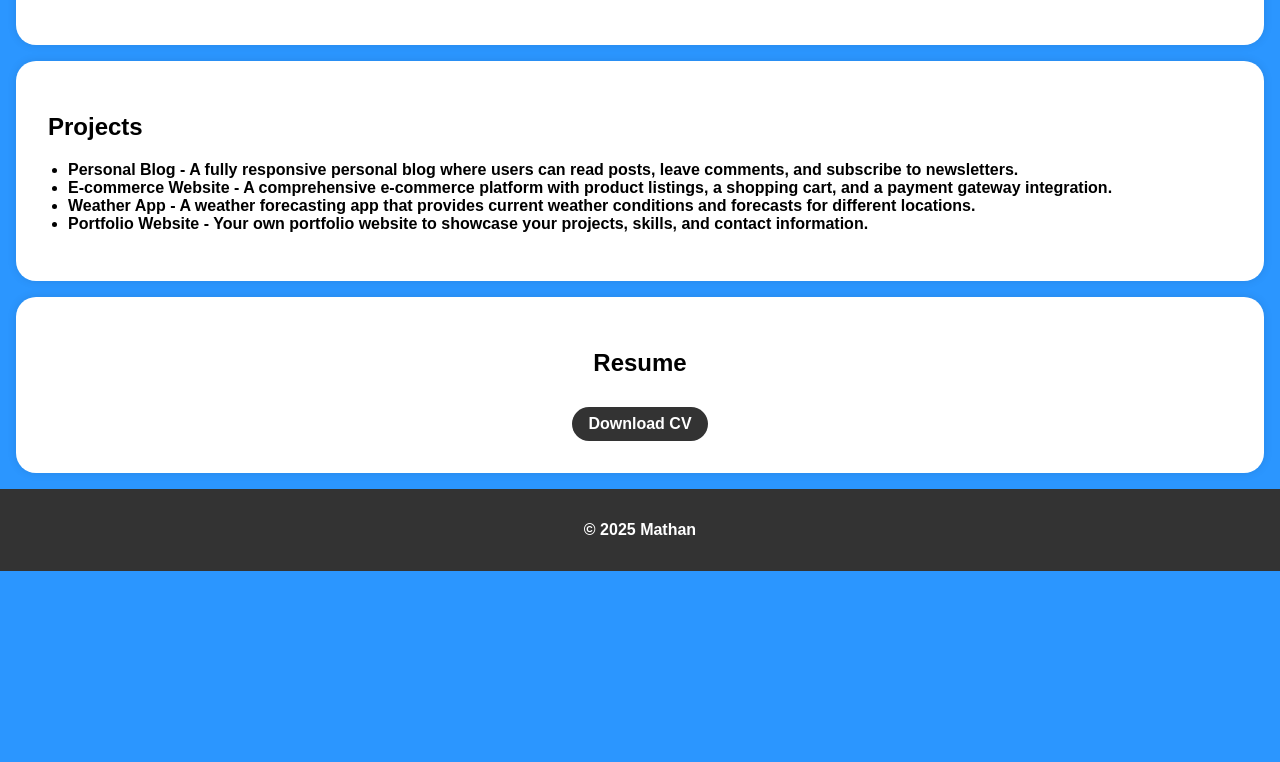
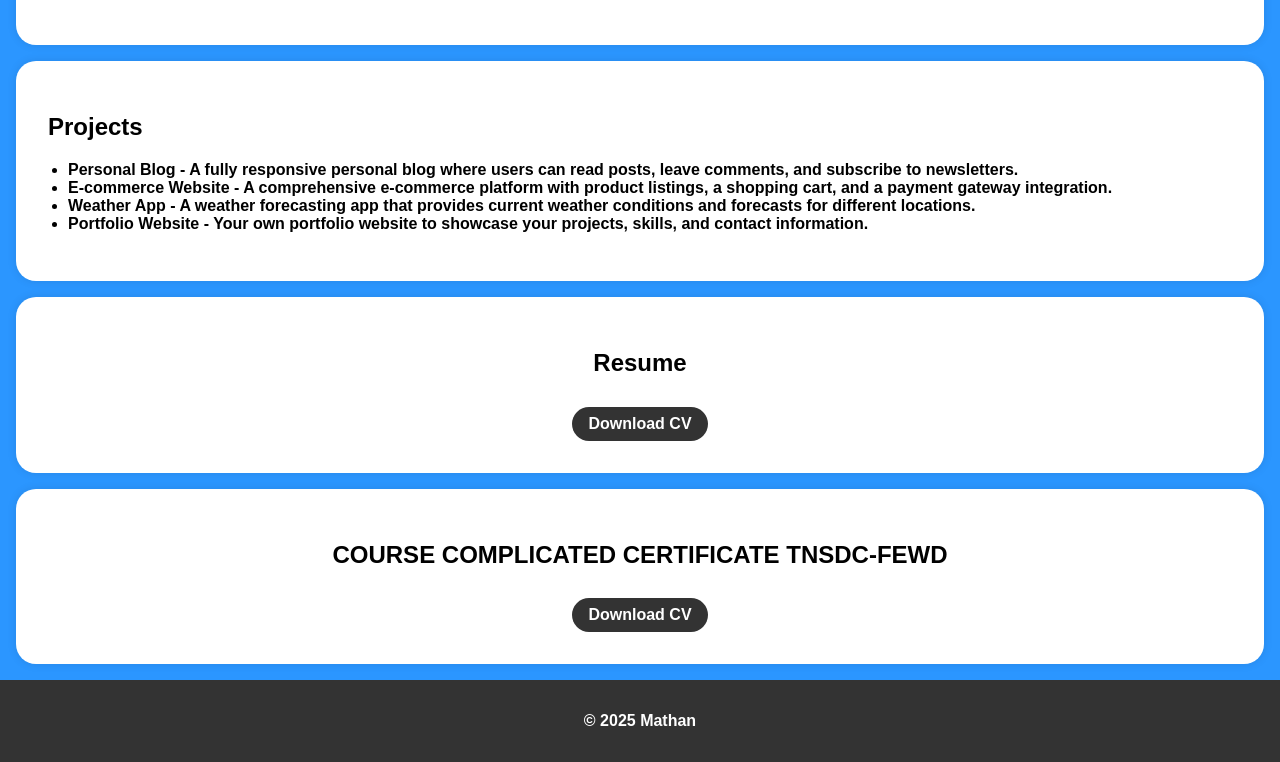
Before and after one commit to mathan2324/Port, a plain HTML site: page index.html in a window 1280 px wide. Shown: the part 857-1619 px from the top of the page. Before the commit the page ends 1428 px from the top, so only its background shows below. Drawn offline with Linux system fonts and the light colour scheme.

Commit message:
Update index.html

```diff
--- a/index.html
+++ b/index.html
@@ -169,6 +169,19 @@
 
     </section>
 
+
+    <section id="certificate">
+
+        <div class="section-content">
+            <center>
+            <h2>COURSE COMPLICATED CERTIFICATE TNSDC-FEWD</h2>
+            <a href="./Mathan .pdf" target="_blank" class="download-button">Download CV</a>
+        </center>
+        </div>
+
+    </section>
+
+
     <footer>
         <p>&copy; 2025 Mathan</p>
     </footer>
```
